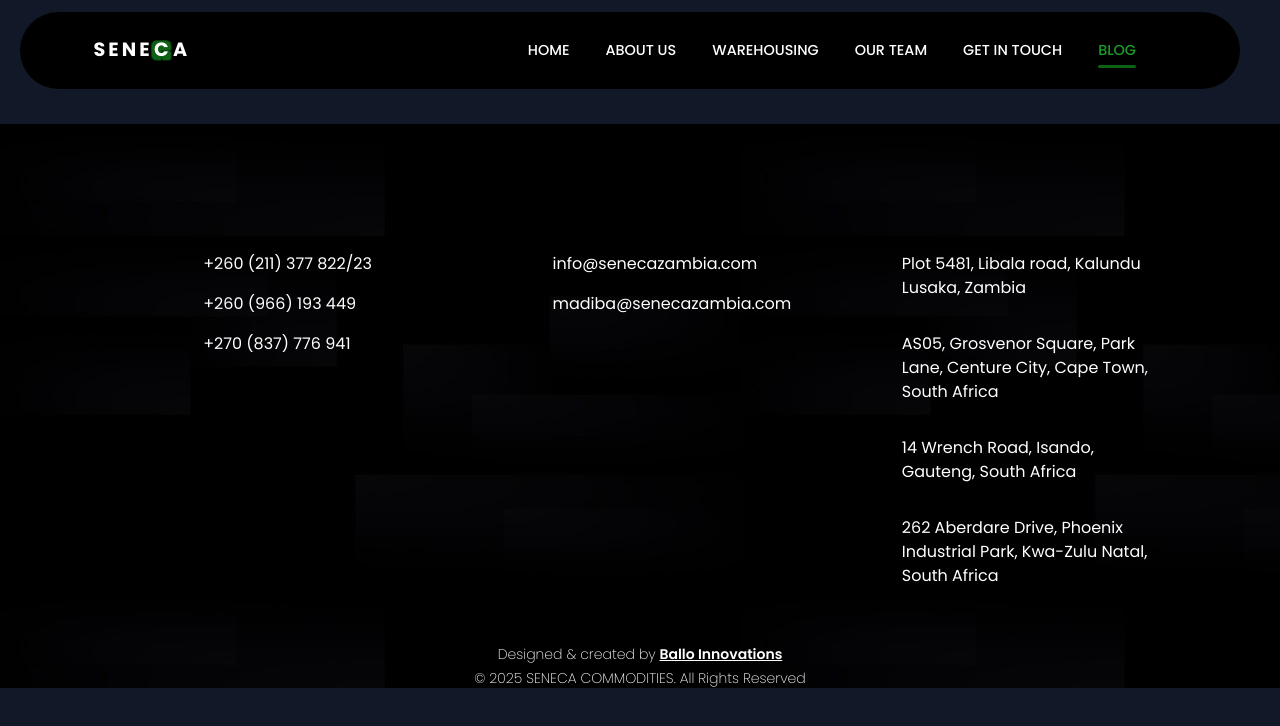
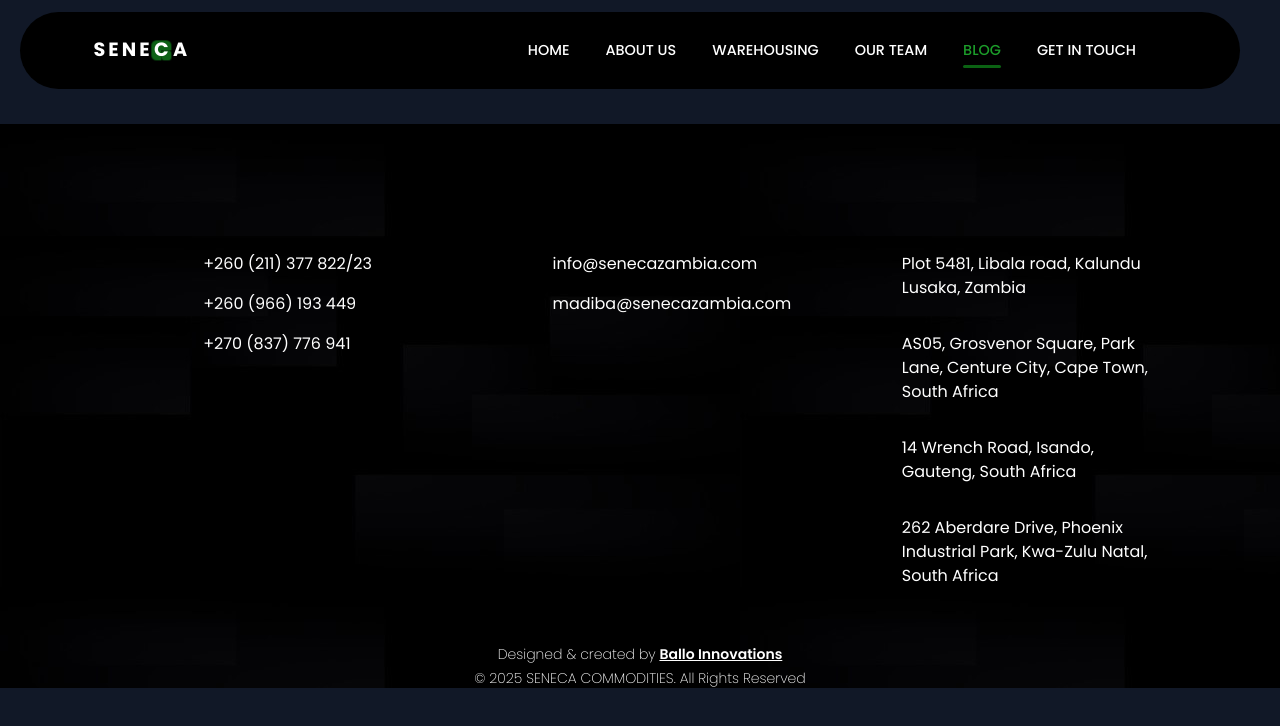
Before and after one commit to Ballo-Innovations/seneca, a Next.js app: page /blog/critical-minerals-africa in a window 1280 px wide. Shown: the top 726 px of the page. Built offline with nearby package versions, Linux system fonts and the light colour scheme; a web font is replaced by a local one.

Commit message:
Move blog nav link positions

```diff
--- a/components/blogsPage/blogPost/index.jsx
+++ b/components/blogsPage/blogPost/index.jsx
@@ -58,7 +58,7 @@
         />
 
         {/* Table of Contents */}
-        <div className="flex flex-col lg:flex-row">
+        <div className="flex flex-col lg:flex-row relative">
         {processed.toc.length > 0 && (
             <motion.aside
               initial={{ opacity: 0, y: -20 }}
--- a/components/navbar/Navbar.jsx
+++ b/components/navbar/Navbar.jsx
@@ -80,12 +80,12 @@
               <Link href="/team" className="nav-link" onClick={() => setShowMenu(false)}>Our Team</Link>
             </li>
 
+            <li className={`nav-item ${pathname.includes('/blog') ?  'active': ''}`}>
+              <Link href="/blog" className="nav-link" onClick={() => setShowMenu(false)}>Blog</Link>
+            </li>
+
             <li className={`nav-item ${pathname === '/get-in-touch' ?  'active': ''}`}>
               <Link href="/get-in-touch" className="nav-link" onClick={() => setShowMenu(false)}>Get in Touch</Link>
-            </li>
-
-            <li className={`nav-item ${pathname.includes('/blog') ?  'active': ''}`}>
-              <Link href="/blog" className="nav-link" onClick={() => setShowMenu(false)}>Blog</Link>
             </li>
           </ul>
           </div>
```
